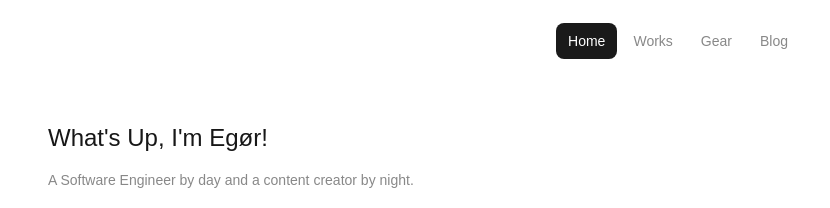
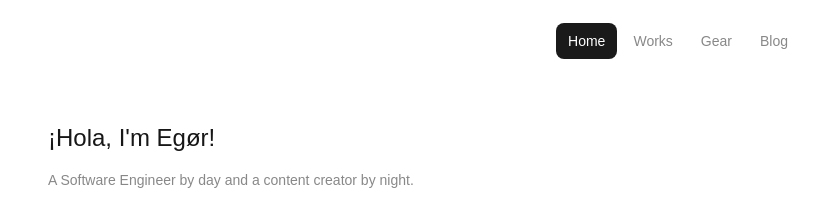
Before and after one commit to monokkai/maajer.io, a Next.js app: page / in a window 1280 px wide. Shown: the top 208 px of the page, without its empty margins (224-1054 px from the left). Built offline with nearby package versions, Linux system fonts and the light colour scheme.

Commit message:
fix: little tweak

```diff
--- a/app/page.tsx
+++ b/app/page.tsx
@@ -13,7 +13,7 @@ export default function Home() {
       <BasePage>
         <SectionBody>
           <div className="flex flex-col gap-4 max-w-xl">
-            <h1 className="text-2xl">What&apos;s Up, I&apos;m Egør!</h1>
+            <h1 className="text-2xl">¡Hola, I&apos;m Egør!</h1>
             <p className="text-lightGray text-sm">
               A Software Engineer by day and a content creator by night.
             </p>
```
